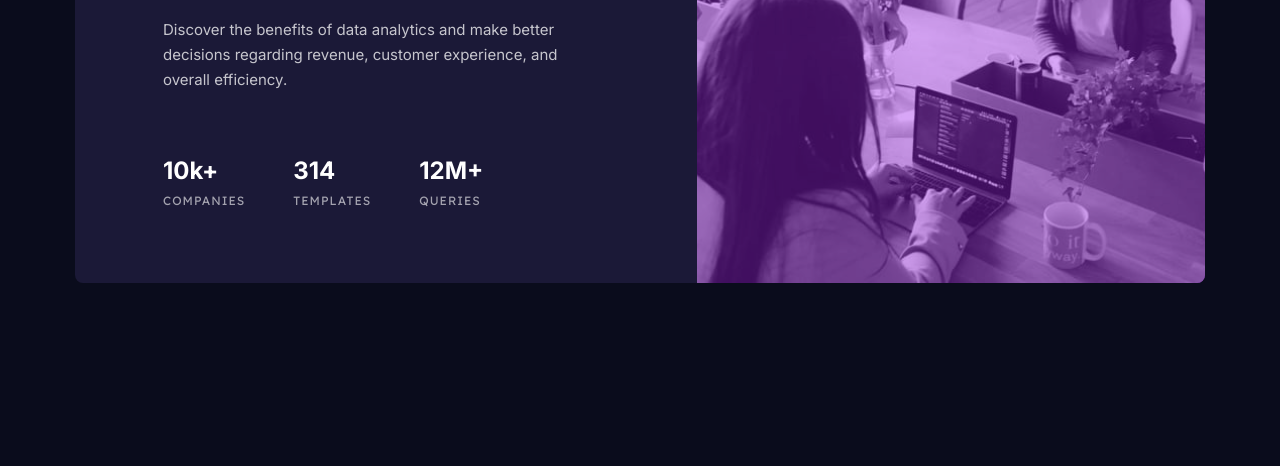
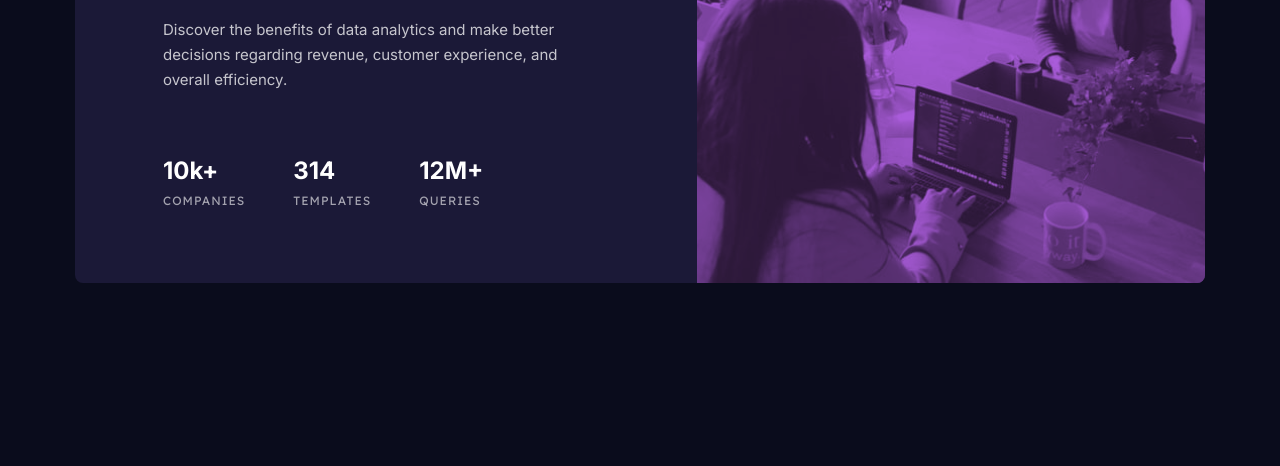
Before and after one commit to KieranWebDev/FEMentors-preview-card-project, a plain HTML site: page index.html in a window 1280 px wide. Shown: the part 350-816 px from the top of the page. Drawn offline with Linux system fonts and the light colour scheme.

Commit message:
fixed img color

```diff
--- a/index.html
+++ b/index.html
@@ -15,7 +15,7 @@
 
 <body>
 
-  <section class="card-container">
+  <main class="card-container">
     <div class="image-container">
       <picture>
         <source srcset="./images/image-header-desktop.jpg" media="(min-width: 800px)">
@@ -40,7 +40,7 @@
       </div>
 
     </div>
-  </section>
+  </main>
 
 
 </body>
--- a/styles.css
+++ b/styles.css
@@ -32,14 +32,14 @@ body {
 }
 
 .image-container {
-  background-color: #9e22eb;
+  background-color: var(--highlighted);
   border-radius: 8px 8px 0 0;
 }
 img {
   max-width: 100%;
   max-height: 100%;
-  opacity: 0.6;
-  display: block;
+  opacity: 0.75;
+  mix-blend-mode: multiply;
   border-radius: 8px 8px 0 0;
 }
 
```
